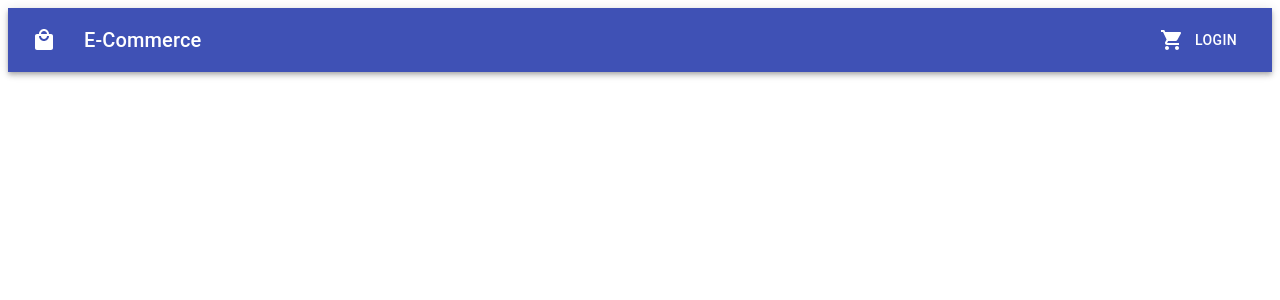
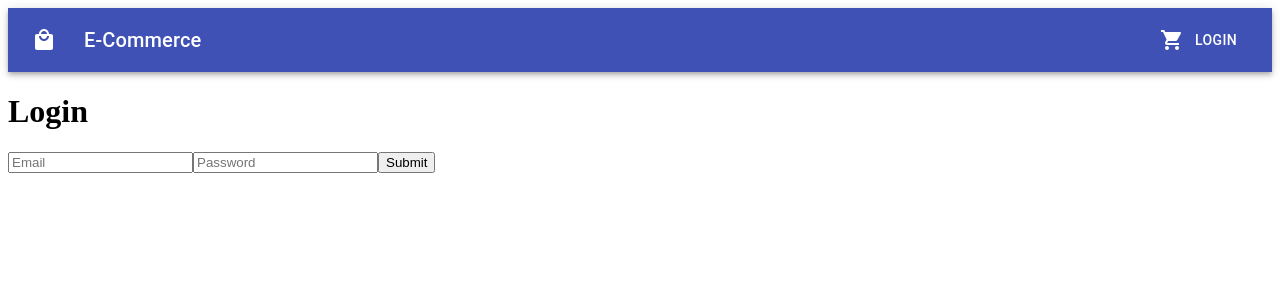
Before and after one commit to Mahmud-007/E-Commerce, a Next.js app in the folder frontend/: page /login in a window 1280 px wide. Shown: the top 300 px of the page. Built offline with nearby package versions, Linux system fonts and the light colour scheme.

Commit message:
add login and bank-details

```diff
--- a/frontend/components/Layout.tsx
+++ b/frontend/components/Layout.tsx
@@ -23,7 +23,8 @@ const useStyles = makeStyles((theme) => ({
   },
 }));
 
-export default function Layout() {
+export default function Layout({title}) {
+  console.log(title);
   const classes = useStyles();
   const {shoppingList} = useContext(StoreContext) as storeContextType;
   console.log("shoppingList", shoppingList);
--- a/frontend/next.config.js
+++ b/frontend/next.config.js
@@ -1,6 +1,19 @@
-/** @type {import('next').NextConfig} */
-const nextConfig = {
-  reactStrictMode: true,
-}
+// /** @type {import('next').NextConfig} */
+// const nextConfig = {
+//   reactStrictMode: true,
+// };
 
-module.exports = nextConfig
+module.exports = {
+  webpack: (config) => {
+    // this is where you add custom configuration for webpack
+    return config;
+  },
+  env: {
+    HOST: "http://localhost:8080",
+  },
+  pwa: {
+    // this where you add progressive web app setting
+     dest: "public",
+     swSrc: "service-worker.js",
+    },
+};
--- a/frontend/pages/login.tsx
+++ b/frontend/pages/login.tsx
@@ -12,131 +12,55 @@ import { NextPage } from "next";
 import { useRouter } from "next/router";
 import React, { useContext, useEffect, useState } from "react";
 import Layout from "../components/Layout";
-//   import { actionTypes, StoreContext } from "../utils/Store";
-import useStyles from "../utils/styles";
 import Cookies from "js-cookie";
-import { Controller, useForm } from "react-hook-form";
-//   import { useSnackbar } from "notistack";
-//   import { getError } from '../utils/error';
+import { makeStyles } from "@material-ui/core/styles";
 
-type UserSubmitForm = {
-  email: string;
-  password: string;
-};
-
+const useStyles = makeStyles((theme) => ({
+  root: {
+    "& > *": {
+      margin: theme.spacing(1),
+      width: "25ch",
+    },
+  },
+}));
 const Login: NextPage = () => {
-  const {
-    handleSubmit,
-    control,
-    formState: { errors },
-  } = useForm();
-  // const { enqueueSnackbar, closeSnackbar } = useSnackbar();
-  const router = useRouter();
-  const redirect = router.query.redirect as string; // login?redirect=/shipping
-  // const { state, dispatch } = useContext(StoreContext);
-  // const { userInfo } = state;
-  // useEffect(() => {
-  //   if (userInfo) {
-  //     router.push("/");
-  //   }
-  // }, []);
+  const [email, setEmail] = useState("");
+  const [password, setPassword] = useState("");
   const classes = useStyles();
-
-  const submitHandler = async ({ email, password }: UserSubmitForm) => {
-    //   closeSnackbar();
-    //   try {
-    //     const { data } = await axios.post("/api/users/login", {
-    //       email,
-    //       password,
-    //     });
-    //     console.log(data);
-    //     dispatch({ type: actionTypes.USER_LOGIN, payload: data });
-    //     Cookies.set("userInfo", JSON.stringify(data));
-    //     router.push(redirect || "/");
-    //   } catch (err: any) {
-    //     enqueueSnackbar(getError(err), { variant: 'error' });
-    //   }
+  const submitHandler = async (e: any) => {
+    e.preventDefault();
+    axios
+      .post(`http://localhost:8080/ecom/api/auth/login`, {
+        email: email,
+        password: password,
+      })
+      .then((response) => {
+        console.log(response.data);
+        localStorage.setItem("Token", response.data.token);
+      })
+      .catch((error) => {
+        console.log(error);
+      });
   };
 
   return (
-    <Layout title="Login">
-      <form onSubmit={handleSubmit(submitHandler)} className={classes.form}>
-        <Typography component="h1" variant="h1">
-          Login
-        </Typography>
-        <List>
-          <ListItem>
-            <Controller
-              name="email"
-              control={control}
-              defaultValue=""
-              rules={{
-                required: true,
-                pattern: /^[a-z0-9._%+-]+@[a-z0-9.-]+\.[a-z]{2,4}$/,
-              }}
-              render={({ field }) => (
-                <TextField
-                  variant="outlined"
-                  fullWidth
-                  id="email"
-                  label="Email"
-                  inputProps={{ type: "email" }}
-                  error={Boolean(errors.email)}
-                  helperText={
-                    errors.email
-                      ? errors.email.type === "pattern"
-                        ? "Email is not valid"
-                        : "Email is required"
-                      : ""
-                  }
-                  {...field}
-                ></TextField>
-              )}
-            ></Controller>
-          </ListItem>
-          <ListItem>
-            <Controller
-              name="password"
-              control={control}
-              defaultValue=""
-              rules={{
-                required: true,
-                minLength: 6,
-              }}
-              render={({ field }) => (
-                <TextField
-                  variant="outlined"
-                  fullWidth
-                  id="password"
-                  label="Password"
-                  inputProps={{ type: "password" }}
-                  error={Boolean(errors.password)}
-                  helperText={
-                    errors.password
-                      ? errors.password.type === "minLength"
-                        ? "Password length is more than 5"
-                        : "Password is required"
-                      : ""
-                  }
-                  {...field}
-                ></TextField>
-              )}
-            ></Controller>
-          </ListItem>
-          <ListItem>
-            <Button variant="contained" type="submit" fullWidth color="primary">
-              Login
-            </Button>
-          </ListItem>
-          <ListItem>
-            Don&apos;t have an account? &nbsp;
-            <NextLink href={`/register?redirect=${redirect || "/"}`} passHref>
-              <Link>Register</Link>
-            </NextLink>
-          </ListItem>
-        </List>
+    <div>
+      <Layout title="Login" />
+      <h1>Login</h1>
+      <form onSubmit={submitHandler}>
+        <input
+          type="text"
+          placeholder="Email"
+          onChange={(e: any) => setEmail(e.target.value)}
+        />
+        <input
+          type="text"
+          placeholder="Password"
+          onChange={(e: any) => setPassword(e.target.value)}
+        />
+        <input type="submit" placeholder="Login" />
       </form>
-    </Layout>
+    </div>
   );
 };
 
```
